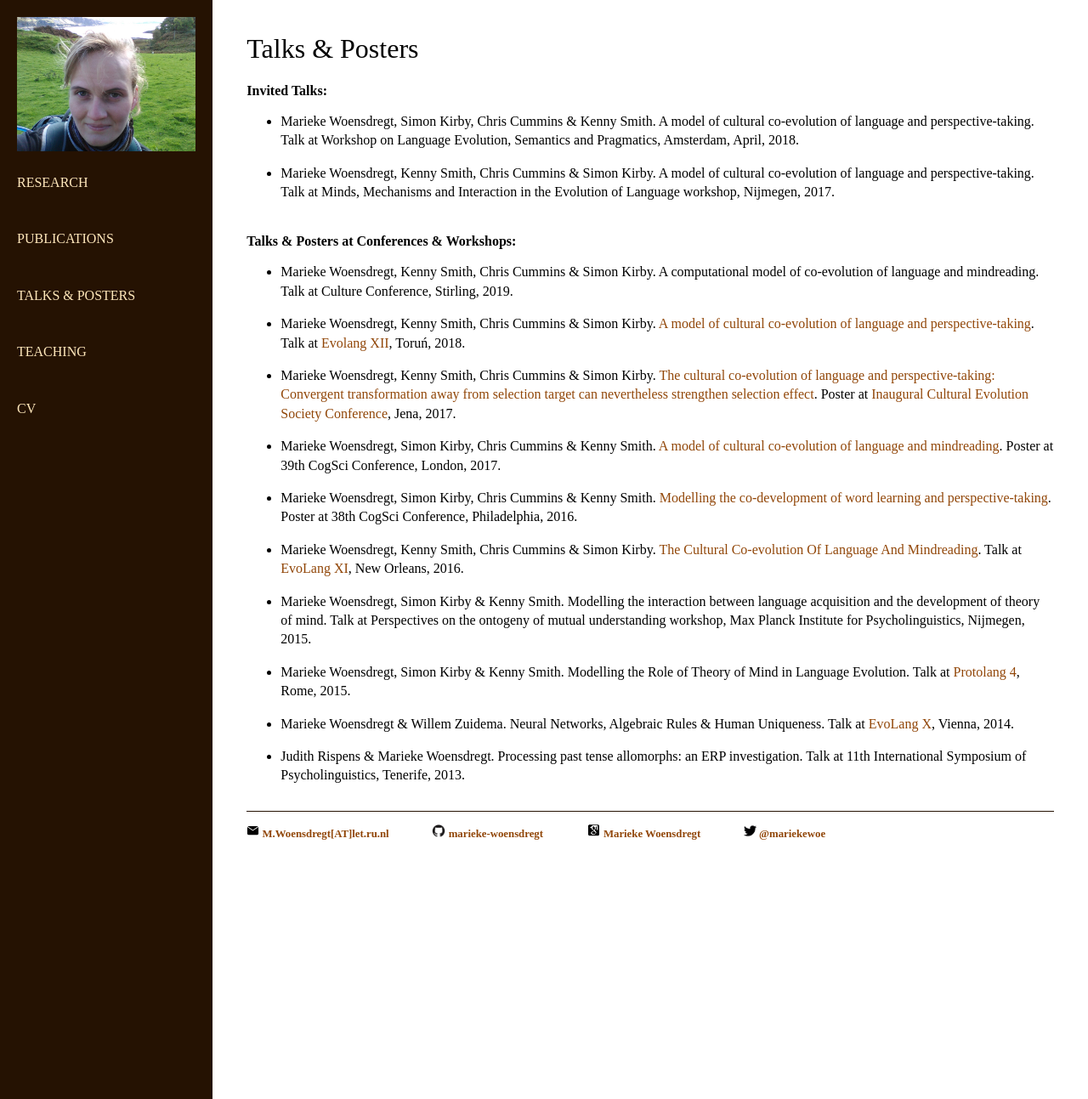
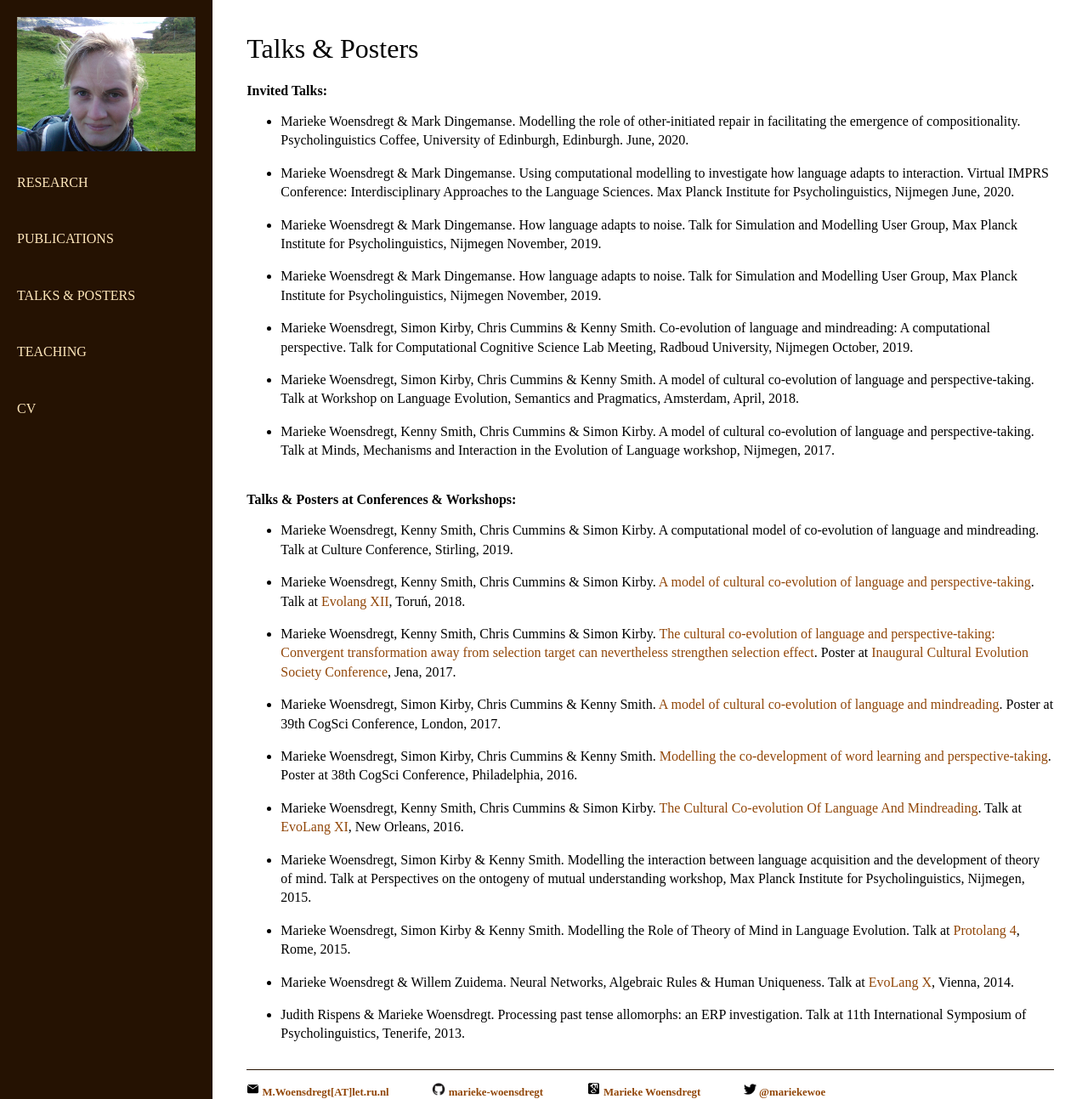
Before and after one commit to marieke-woensdregt/marieke-woensdregt.github.io, a Jekyll site: the page built from talks_n_posters/index.html, in a window 1280 px wide and 1293 px high. Shown: the whole window at 85% size. Built offline with Jekyll 4.4.1, drawn with Linux system fonts in a browser that asks for light colours.

Commit message:
Update index.html

```diff
--- a/talks_n_posters/index.html
+++ b/talks_n_posters/index.html
@@ -7,6 +7,33 @@ title: talks_n_posters
 
 		<h3> Invited Talks: </h3>
 		<ul>
+
+			<li><p> Marieke Woensdregt &amp; Mark Dingemanse.
+				Modelling the role of other-initiated repair in facilitating the emergence of compositionality.
+				Psycholinguistics Coffee, University of Edinburgh, Edinburgh.
+				June, 2020. </p></li>
+
+			<li><p> Marieke Woensdregt &amp; Mark Dingemanse.
+				Using computational modelling to investigate how language adapts to interaction.
+				Virtual IMPRS Conference: Interdisciplinary Approaches to the Language Sciences.
+				Max Planck Institute for Psycholinguistics, Nijmegen
+				June, 2020. </p></li>
+
+			<li><p> Marieke Woensdregt &amp; Mark Dingemanse.
+				How language adapts to noise.
+				Talk for Simulation and Modelling User Group, Max Planck Institute for Psycholinguistics, Nijmegen
+				November, 2019. </p></li>
+
+			<li><p> Marieke Woensdregt &amp; Mark Dingemanse.
+				How language adapts to noise.
+				Talk for Simulation and Modelling User Group, Max Planck Institute for Psycholinguistics, Nijmegen
+				November, 2019. </p></li>
+
+			<li><p> Marieke Woensdregt, Simon Kirby, Chris Cummins &amp; Kenny Smith.
+				Co-evolution of language and mindreading: A computational perspective.
+				Talk for Computational Cognitive Science Lab Meeting, Radboud University, Nijmegen
+				October, 2019. </p></li>
+
 			<li><p> Marieke Woensdregt, Simon Kirby, Chris Cummins &amp; Kenny Smith.
 				A model of cultural co-evolution of language and perspective-taking.
 				Talk at Workshop on Language Evolution, Semantics and Pragmatics,
```
